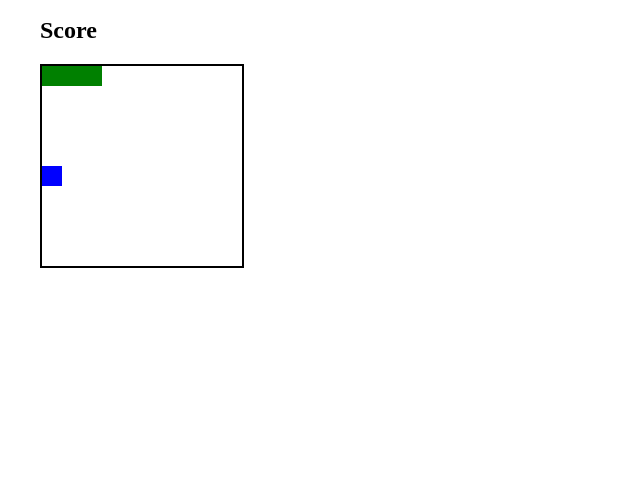
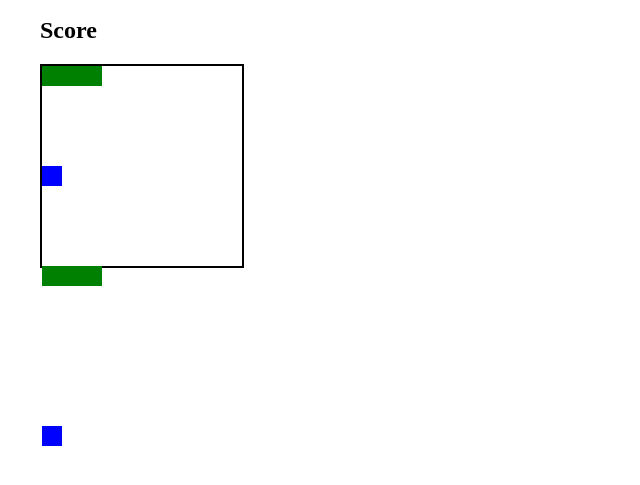
Before and after one commit to kushalShukla-web/SnakeGame, a website built with webpack: page snakegame/public/index.html in a window 1280 px wide. Shown: the part 147-632 px from the top of the page, without its empty margins (0-640 px from the left). Built offline with nearby package versions, Linux system fonts and the light colour scheme.

Commit message:
Update index.html

```diff
--- a/snakegame/public/index.html
+++ b/snakegame/public/index.html
@@ -7,6 +7,6 @@
         <button id="start">Start/Restart</button>
         <h2>Score <span id="score"></span></h2>
         <div class="grid"></div>
-        <script src="index.pack.js"></script>
+        <script src="../index.js"></script>
     </body>
 </html>
```
